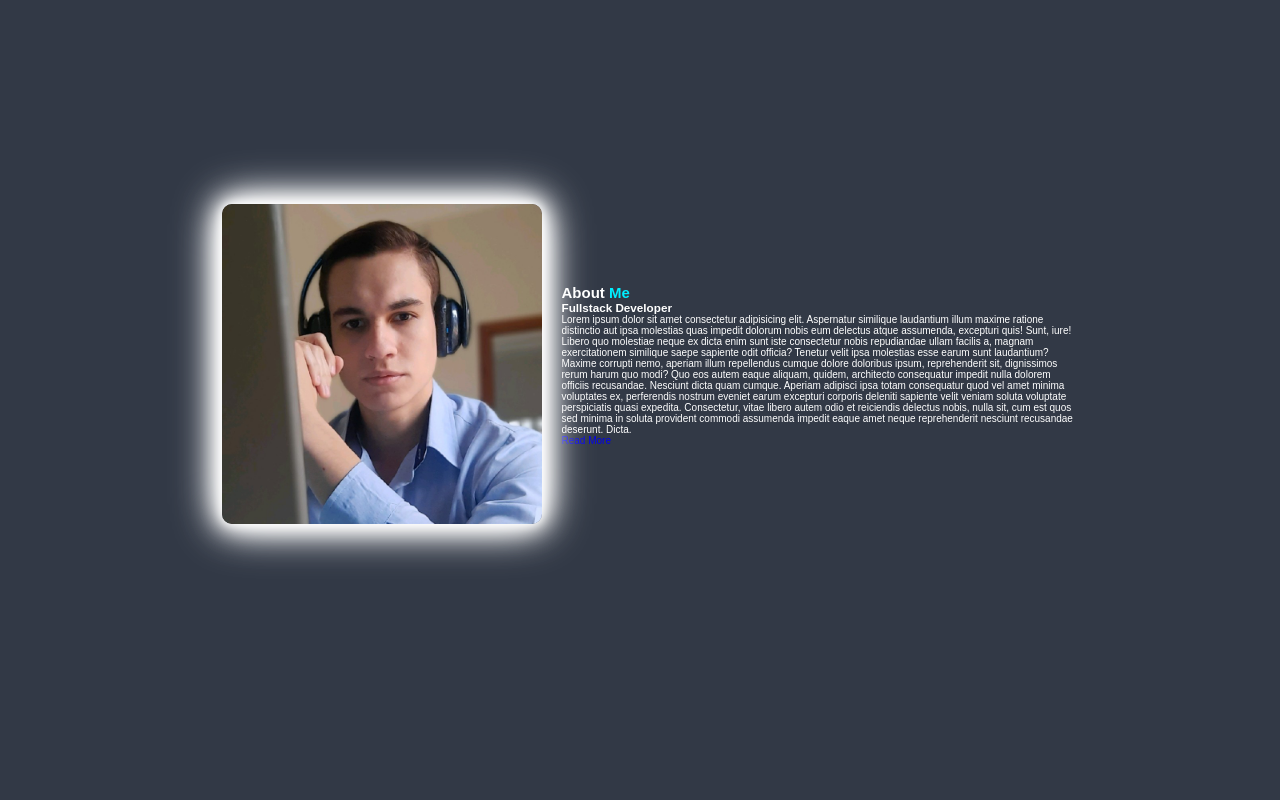
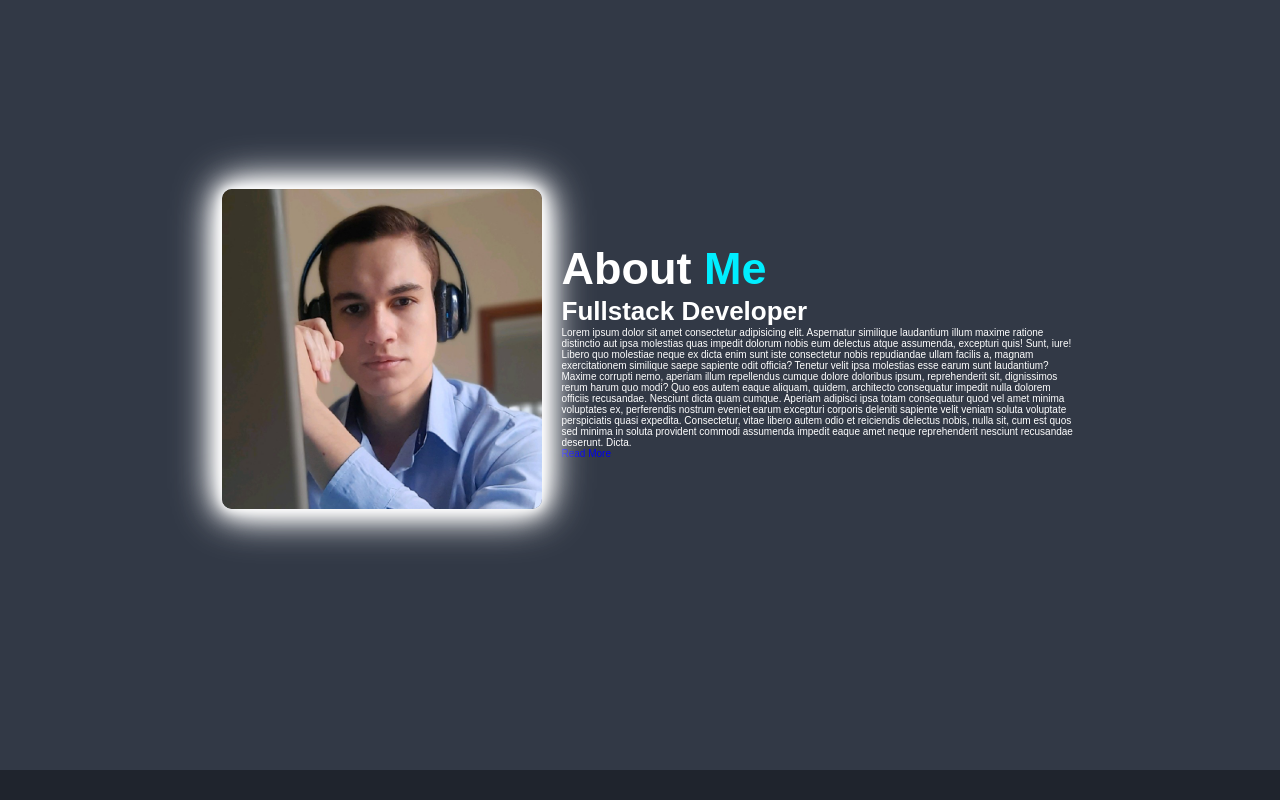
Before and after one commit to Christian-Zafalon/PortifolioZafalon, an Angular app: page /home in a window 1280 px wide. Shown: the part 870-1670 px from the top of the page. After the commit the page ends 1640 px from the top, so only its background shows below. Built offline with nearby package versions, Linux system fonts and the light colour scheme.

Commit message:
ajustando texto do about

```diff
--- a/src/app/pages/about/about.component.scss
+++ b/src/app/pages/about/about.component.scss
@@ -22,7 +22,7 @@
     align-items: center;
     gap: 2rem;
     background: var(--second-bg-color);
-    height: 87rem;
+    height: 84rem;
 }
 
 .about-content{
@@ -32,3 +32,17 @@
 span {
   color: var(--main-color);
 }
+
+.heading {
+    text-align: center;
+    font-size: 4.5rem;
+}
+
+.about-content h2 {
+    text-align: left;
+    line-height: 1.2;
+}
+
+.about-content h3 {
+    font-size: 2.6rem;
+}
```
